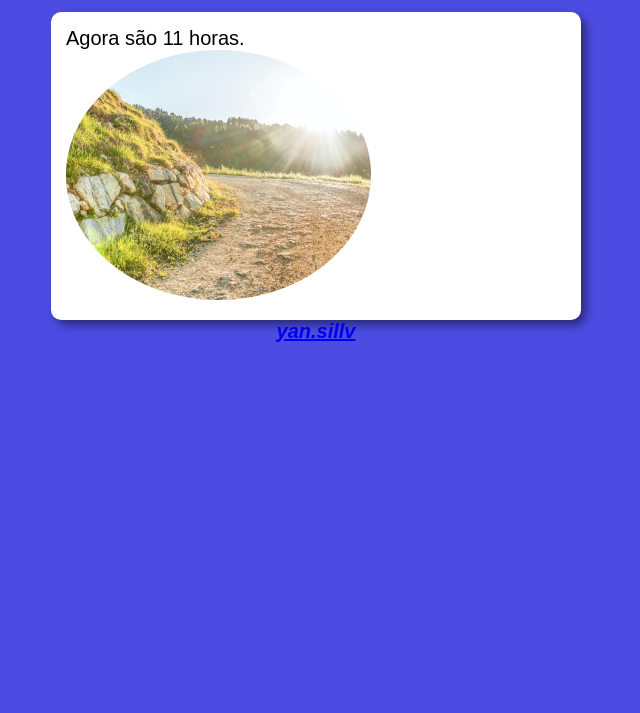
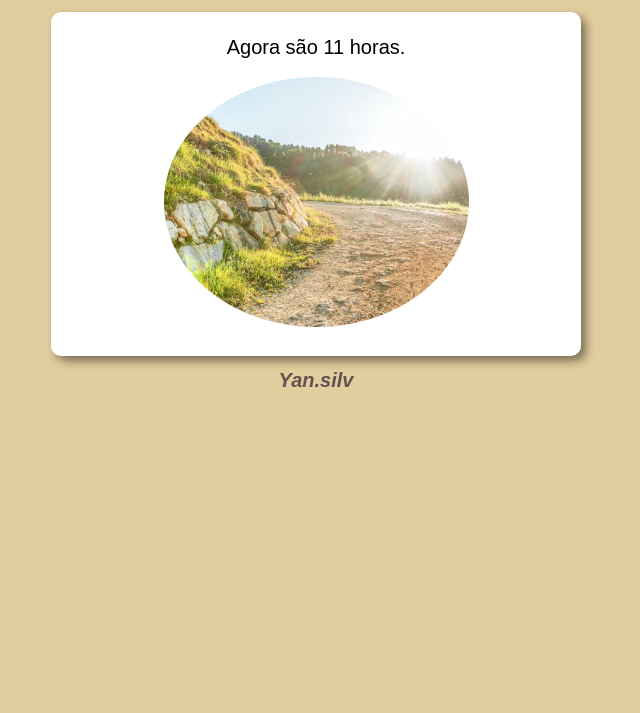
Before and after one commit to Yansilv55/JavaScrit, a plain HTML site: page aula12ex/ex01.html in a window 1280 px wide. Shown: the part 87-800 px from the top of the page, without its empty margins (324-964 px from the left). Drawn offline with Linux system fonts and the light colour scheme.

Commit message:
finalizando

```diff
--- a/aula12ex/ex01.html
+++ b/aula12ex/ex01.html
@@ -26,7 +26,7 @@
     </section>
 
     <footer>
-        <a href="https://www.instagram.com/"><strong>yan.sillv</strong></a>
+        <a href="https://github.com/Yansilv55"><strong>Yan.silv</strong></a>
     </footer>
     <script src="script.js"></script>
 </body>
--- a/aula12ex/script.js
+++ b/aula12ex/script.js
@@ -7,11 +7,14 @@ function carregar() {
     if (hora >= 0 && hora < 12) {
         // BOM DIA
         img.src = 'imagens/dia.png'
+        document.body.style.background = '#e2cd9f'
     } else if (hora >= 12 && hora < 18) {
         // BOA TARDE!
         img.src = 'imagens/tarde.png'
+        document.body.style.background = '#b9846f'
     } else {
         // BOA NOITE!
         img.src = 'imagens/noite.png'
+        document.body.style.background = '#515154'
     }
 }
--- a/aula12ex/style.css
+++ b/aula12ex/style.css
@@ -20,11 +20,22 @@ section {
 }
 
 div {
-    border-radius: 50%;
+    text-align: center;
+    padding: 9px;
 }
 
 footer {
     color: white;
     text-align: center;
     font-style: italic;
+    padding: 13px;
 }
+
+a {
+    text-decoration: none;
+    color: rgb(100, 82, 82);
+}
+
+a:hover {
+    color: rgb(53, 51, 51);
+}
```
